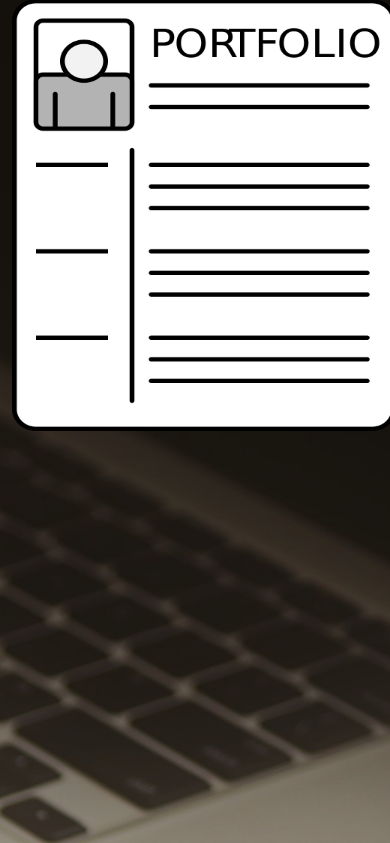
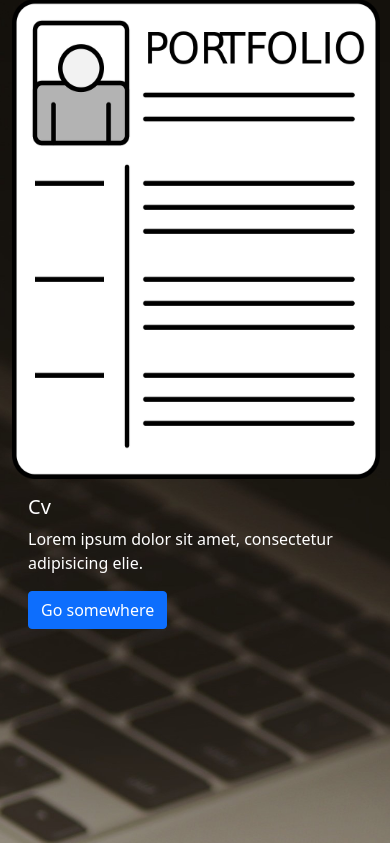
Before and after one commit to TomasCassaglia/Tomas-Cassaglia-Proyecto, a plain HTML site: page cv.html in a window 390 px wide. Shown: the part 81-924 px from the top of the page. Drawn offline with nearby package versions, Linux system fonts and the light colour scheme.

Commit message:
cv actualizacion

```diff
--- a/css/styles.css
+++ b/css/styles.css
@@ -97,11 +97,6 @@
                 height: 10rem;
             }
             /* CV */
-
-            .img-portfolio {
-                height: 40rem;
-                width: 36rem;
-            }
             /* Responsive */
 
             @media screen and (max-width: 1440px) {
@@ -158,13 +153,13 @@
                     width: 21rem;
                     height: 2rem;
                 }
-                .img-portfolio {
-                    height: 37rem;
-                    width: 32rem;
-                }
                 .contenedor-1 {
                     width: 45rem;
                     margin: 1rem;
+                }
+                .img-cv {
+                    height: 38rem;
+                    width: 31rem;
                 }
             }
 
@@ -177,10 +172,6 @@
                     position: relative;
                     height: 118rem;
                     width: 903px;
-                }
-                .img-portfolio {
-                    height: 27rem;
-                    width: 24rem;
                 }
                 .imagen-l,
                 .imagen-fc,
@@ -201,4 +192,12 @@
                     width: 45rem;
                     margin: 2rem;
                 }
+                .img-cv {
+                    height: 30rem;
+                    width: 23rem;
+                }
+                .card-text {
+                    height: 3rem;
+                    width: 20rem;
+                }
             }
--- a/cv.html
+++ b/cv.html
@@ -42,7 +42,15 @@
                 </nav>
             </div>
             <div>
-                <img class="img-portfolio" src="./img/portfolio-2903909_1280.png" alt="Prototipo-cv">
+                <div class="card-black img-cv" style="width: 30rem;">
+                    <img src="img/portfolio-2903909_1280.png" class="card-img-top img-cv" alt="Cv">
+                    <div class="card-body">
+                        <h5 class="card-title">Cv</h5>
+                        <p class="card-text">Lorem ipsum dolor sit amet, consectetur adipisicing elie.
+                        </p>
+                        <a target="_blank" href="https://drive.google.com/file/d/19BCU4DQVnj5a5UHKUMzjrxPHKTujPnZ1/view" class="btn btn-primary">Go somewhere</a>
+                    </div>
+                </div>
             </div>
     </header>
     <footer class="footer-1">
```
